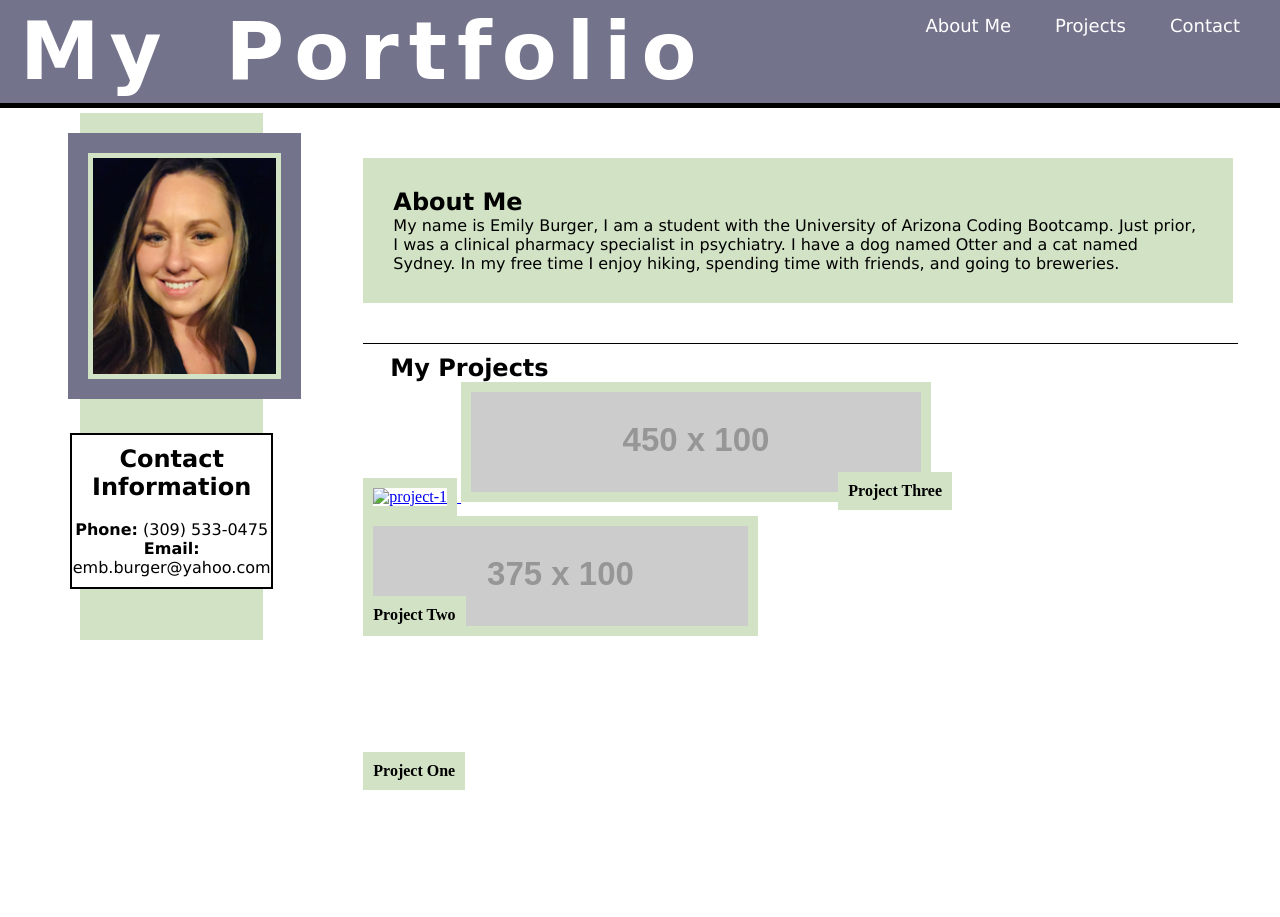
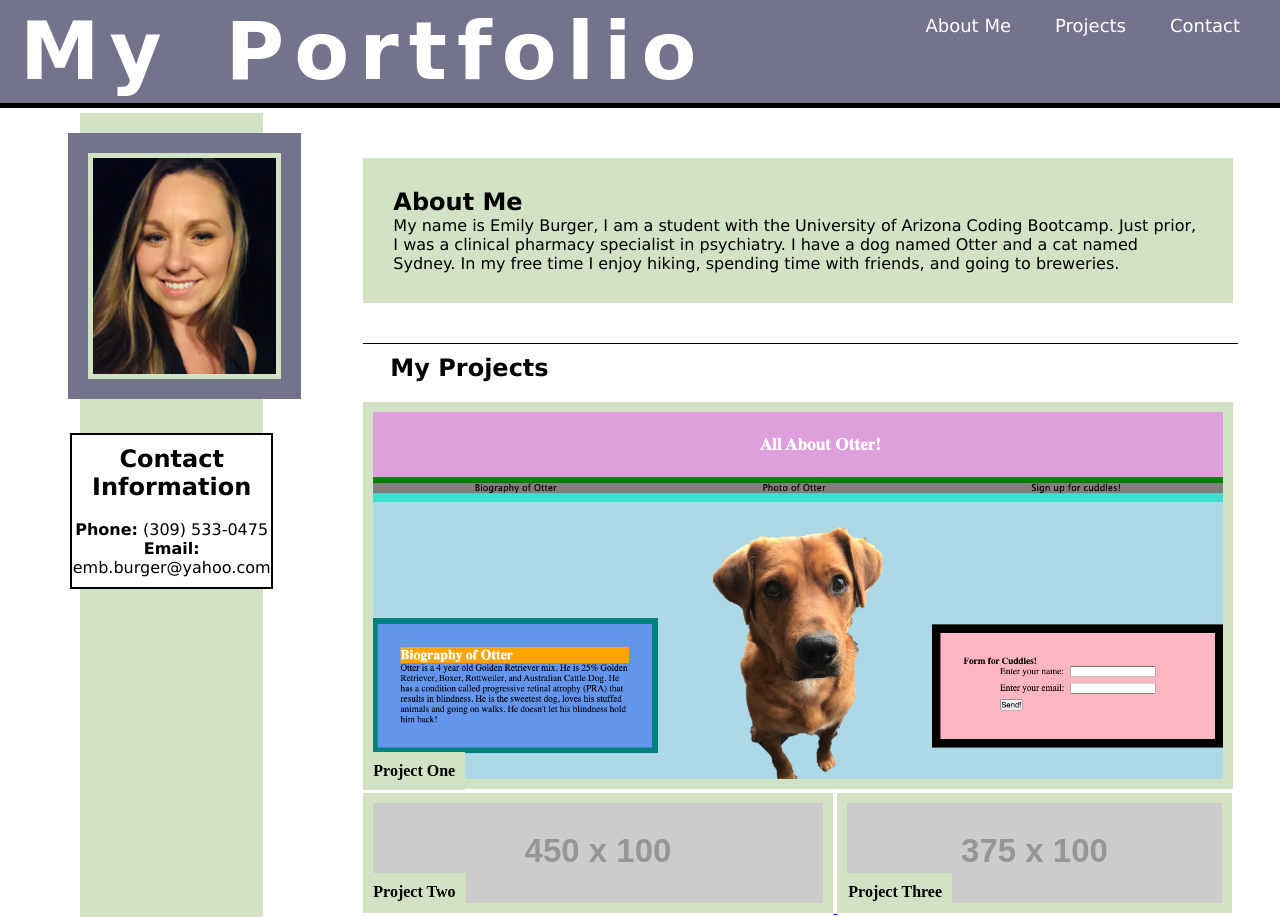
Before and after one commit to eburger939/homework-02, a plain HTML site: page index.html in a window 1280 px wide. Before the commit the page ends 800 px from the top, so only its background shows below. Drawn offline with Linux system fonts and the light colour scheme; placeholder pictures from the web are drawn by us.

Commit message:
fixed picture of otter

```diff
--- a/index.html
+++ b/index.html
@@ -42,7 +42,7 @@
             <h2>My Projects</h2>
             <h4 class="project-one" > Project One </h4>
             <a href="https://eburger939.github.io/project-one/">
-            <img class="img1" src="file:///Users/emilyburger/Desktop/otter.png" alt="project-1"> </a>
+            <img class="img1" src="./assets/otter.png" alt="project-1"> </a>
 
             <h4 class="project-two"> Project Two </h4>
             <a href="https://www.google.com">
```
Also changed, not shown: assets/otter.png (added), 2 other files.
